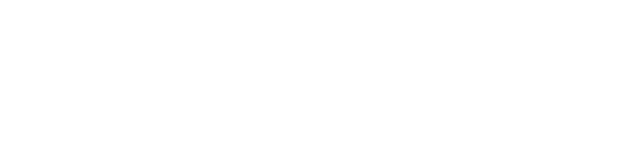
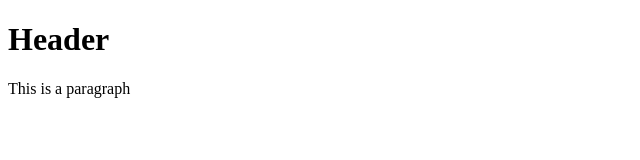
Before and after one commit to Myriamkayali/test, a website: page index.html in a window 1280 px wide. Shown: the whole page, without its empty margins (0-640 px from the left). Drawn offline with Linux system fonts and the light colour scheme.

Commit message:
fourth commit

```diff
--- a/index.html
+++ b/index.html
@@ -6,6 +6,8 @@
 		<h1>Header</h1>
 		<p> This is a paragraph<p>
 	</title>
+	<h1>Header</h1>
+		<p> This is a paragraph<p>
 </head>
 <body>
 
```
Also changed, not shown: package.json (added, +24 -0 lines), 3 other files.
